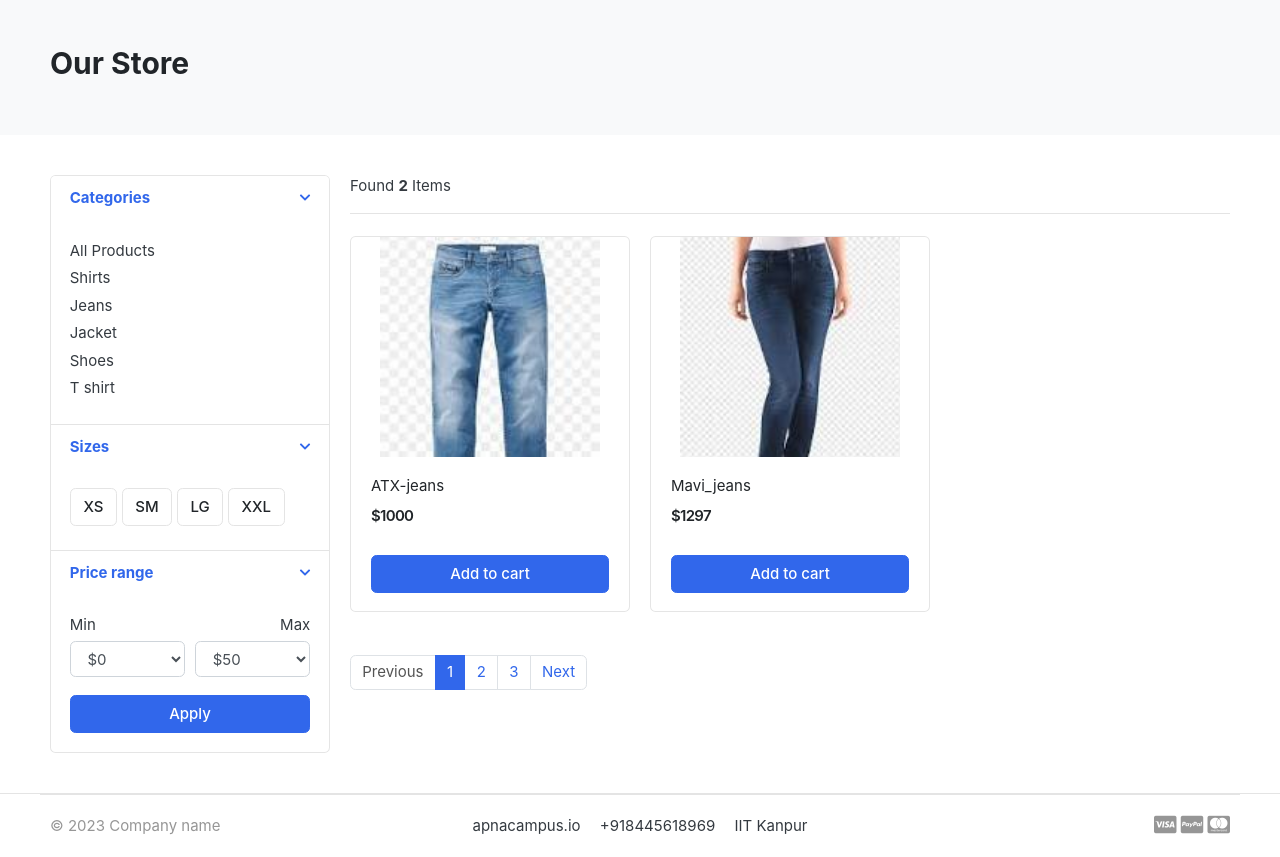
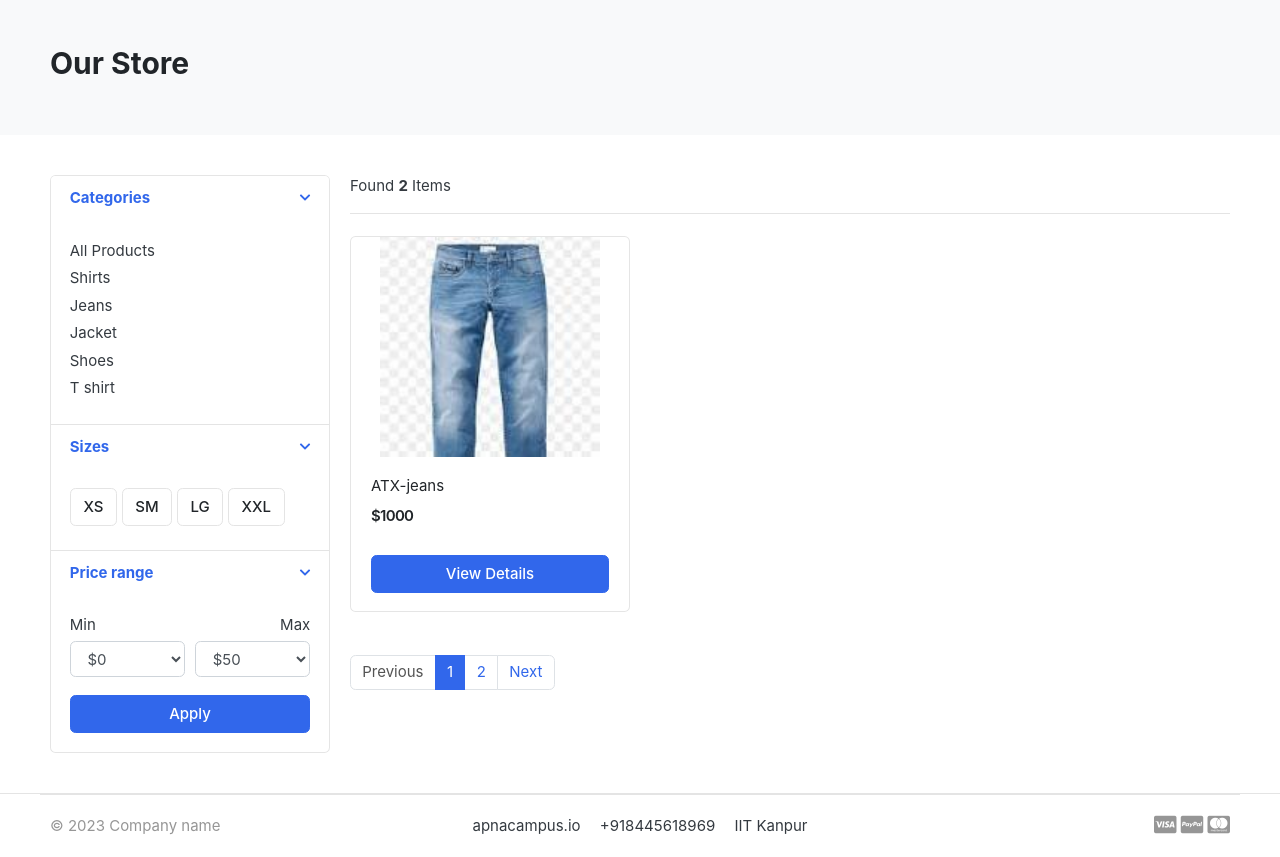
Before and after one commit to akashj-128/apnaCampus, a Django app: page /store/jeans/ in a window 1280 px wide. Shown: the part 119-976 px from the top of the page. Run offline with Django 3.2, Linux system fonts and the light colour scheme; data comes from the database, SQL or seed files in the repository; both versions use the stored data as it was after the commit; some libraries are stand-ins or nearby versions; some web fonts are replaced.

Commit message:
add_to_cart

```diff
--- a/apnaCampus/settings.py
+++ b/apnaCampus/settings.py
@@ -67,6 +67,7 @@ TEMPLATES = [
                 'django.contrib.auth.context_processors.auth',
                 'django.contrib.messages.context_processors.messages',
                 'category.context_processors.menu_links',
+                'carts.context_processors.counter',
             ],
         },
     },
--- /dev/null
+++ b/carts/context_processors.py
@@ -0,0 +1,18 @@
+from .models import Cart,CartItem
+from .views import _cart_id
+
+def counter(request):
+    cart_count = 0
+    if 'admin' in request.path:
+        return {}
+    else:
+        try:
+            cart = Cart.objects.filter(cart_id =_cart_id(request))
+            cart_items = CartItem.objects.all().filter(cart=cart[:1])
+            for cart_item in cart_items:
+                cart_count += cart_item.quantity
+
+        except Cart.DoesNotExist:
+            cart_count = 0
+
+    return dict(cart_count = cart_count)
--- a/store/views.py
+++ b/store/views.py
@@ -1,6 +1,11 @@
 from django.shortcuts import render,get_object_or_404
 from .models import Product
 from .models import Category
+from carts.views import _cart_id
+from carts.models import CartItem
+
+from django.core.paginator import EmptyPage, PageNotAnInteger ,Paginator
+
 
 # Create your views here.
 def store(request, category_slug = None):
@@ -10,14 +15,20 @@ def store(request, category_slug = None):
     if category_slug != None:
         categories = get_object_or_404(Category,slug = category_slug)
         products   = Product.objects.filter(category=categories , is_available = True)
+        paginator = Paginator(products, 1)
+        page = request.GET.get('page')
+        paged_products = paginator.get_page(page)
         product_count = products.count()
 
     else:
-        products      = Product.objects.all().filter(is_available=True)
+        products  = Product.objects.all().filter(is_available=True)
+        paginator = Paginator(products,3)
+        page = request.GET.get('page')
+        paged_products = paginator.get_page(page)
         product_count = products.count()
 
     context = {
-        'products':products,
+        'products':paged_products,
         'product_count':product_count,
     }
     return render(request, 'store/store.html', context)
@@ -26,11 +37,13 @@ def store(request, category_slug = None):
 def product_detail(request, category_slug, product_slug):
     try:
         single_product = Product.objects.get(category__slug=category_slug, slug=product_slug)
+        in_cart = CartItem.objects.filter(cart__cart_id = _cart_id(request),product = single_product).exists()
     except Exception as e:
         raise e
 
     context = {
         'single_product':single_product,
+        'in_cart':in_cart,
     }
 
     return render(request, 'store/product_detail.html',context)
--- a/templates/includes/navbar.html
+++ b/templates/includes/navbar.html
@@ -70,9 +70,9 @@
                                 <a href="./register.html"> Register</a>
                             </div>
                         </div>
-                        <a href="./cart.html" class="widget-header pl-3 ml-3">
+                        <a href="{% url 'cart' %}" class="widget-header pl-3 ml-3">
                             <div class="icon icon-sm rounded-circle border"><i class="fa fa-shopping-cart"></i></div>
-                            <span class="badge badge-pill badge-danger notify">0</span>
+                            <span class="badge badge-pill badge-danger notify">{{ cart_count }}</span>
                         </a>
                     </div> <!-- widgets-wrap.// -->
                 </div> <!-- col.// -->
--- a/templates/store/cart.html
+++ b/templates/store/cart.html
@@ -5,7 +5,7 @@
     <div class="container">
 
     <!-- ============================ COMPONENT 1 ================================= -->
-    {% if not cart_item %}
+    {% if not cart_items %}
     <h2 class="text-center"> Your Shoping Cart is Empty </h2>
     <br>
     <div class="text-center">
@@ -31,7 +31,7 @@
             <figure class="itemside align-items-center">
                 <div class="aside"><img src="{{ cart_item.product.images.url }}" class="img-sm"></div>
                 <figcaption class="info">
-                    <a href="#" class="title text-dark">{{ cart_item.product.product_name }}</a>
+                    <a href="{{ cart_item.product.get_url }}" class="title text-dark">{{ cart_item.product.product_name }}</a>
                     <p class="text-muted small">color: 25 Mpx <br> Size: Canon</p>
                 </figcaption>
             </figure>
@@ -87,7 +87,7 @@
                     <img src="{% static './images/misc/payments.png' %}" height="26">
                 </p>
                 <a href="./place-order.html" class="btn btn-primary btn-block"> Checkout </a>
-                <a href="./store.html" class="btn btn-light btn-block">Continue Shopping</a>
+                <a href="{% url 'store' %}" class="btn btn-light btn-block">Continue Shopping</a>
             </div> <!-- card-body.// -->
             </div> <!-- card.// -->
 
--- a/templates/store/store.html
+++ b/templates/store/store.html
@@ -144,7 +144,7 @@
                             <span class="price">${{ product.price }}</span>
                         </div> <!-- price-wrap.// -->
                     </div>
-                    <a href="#" class="btn btn-block btn-primary">Add to cart </a>
+                    <a href="{{ product.get_url }}" class="btn btn-block btn-primary">View Details </a>
                 </figcaption>
             </figure>
         </div> <!-- col.// -->
@@ -153,13 +153,30 @@
 
 
     <nav class="mt-4" aria-label="Page navigation sample">
+    {% if products.has_other_pages %}
       <ul class="pagination">
+        {% if products.has_previous %}
+        <li class="page-item"><a class="page-link" href="?page={{ products.previous_page_number }}">Previous</a></li>
+        {% else %}
         <li class="page-item disabled"><a class="page-link" href="#">Previous</a></li>
-        <li class="page-item active"><a class="page-link" href="#">1</a></li>
-        <li class="page-item"><a class="page-link" href="#">2</a></li>
-        <li class="page-item"><a class="page-link" href="#">3</a></li>
-        <li class="page-item"><a class="page-link" href="#">Next</a></li>
+        {% endif %}
+
+
+        {% for i in products.paginator.page_range %}
+           {% if products.number == i %}
+        <li class="page-item active"><a class="page-link" href="#">{{i}}</a></li>
+           {% else %}
+           <li class="page-item"><a class="page-link" href="?page={{i}}">{{i}}</a></li>
+           {% endif %}
+        {% endfor %}
+
+        {% if products.has_next %}
+        <li class="page-item"><a class="page-link" href="?page={{ products.next_page_number }}">Next</a></li>
+        {% else %}
+        <li class="page-item disabled"><a class="page-link" href="#">Next</a></li>
+        {% endif %}
       </ul>
+    {% endif %}
     </nav>
 
         </main> <!-- col.// -->
```
Also changed, not shown: templates/store/product_detail.html (+7 -1 lines), db.sqlite3.
